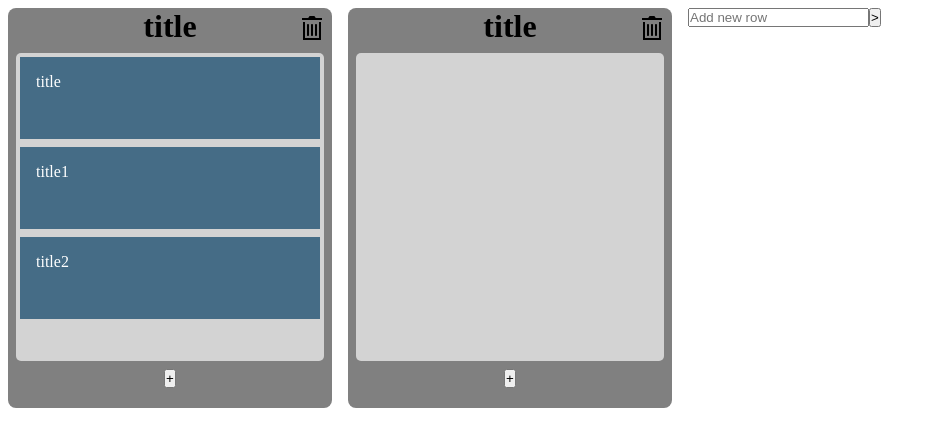
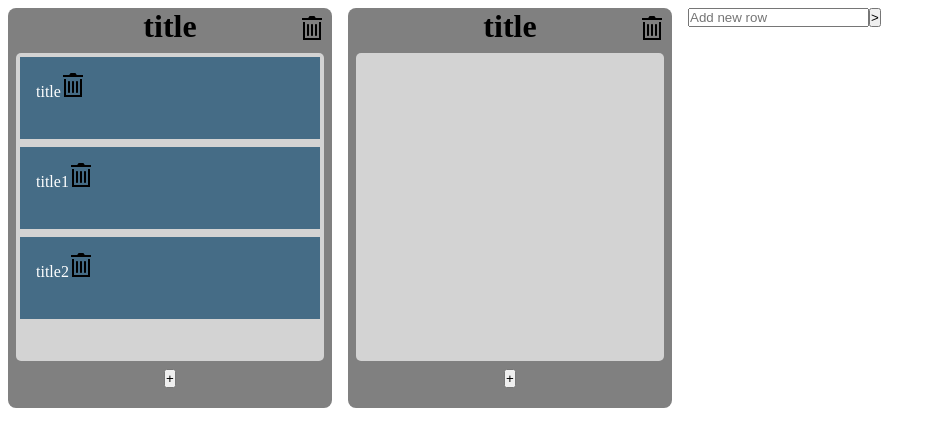
Before and after one commit to FennemaRL/Reacllo, a React (Create React App) app: page / in a window 1280 px wide. Shown: the top 446 px of the page, without its empty margins (0-936 px from the left). Built offline with nearby package versions, Linux system fonts and the light colour scheme.

Commit message:
se borran las tareas

```diff
--- a/src/App.js
+++ b/src/App.js
@@ -55,7 +55,7 @@ const removeColumn = (columnId, columns, setColumns) => {
     columns.findIndex(c => c.id === columnId),
     1
   );
-  setColumns([...copyColumns]);
+  setColumns(copyColumns);
 };
 const createColumn = (
   titleColumn,
@@ -80,6 +80,14 @@ const createTask = (columnId, columns, setColumns) => {
       setColumns(columnsCopy);
     }
   };
+};
+const removeTask = (columnId, taskIndex, columns, setColumns) => {
+  let copyColumns = [...columns];
+  let columnIndex = columns.findIndex(c => c.id === columnId);
+  let columnCopy = { ...copyColumns.splice(columnIndex, 1)[0] };
+  columnCopy.items.splice(taskIndex, 1);
+  copyColumns.splice(columnIndex, 0, columnCopy);
+  setColumns(copyColumns);
 };
 function App() {
   const [columns, setColumns] = useState(columns1);
@@ -172,6 +180,17 @@ function App() {
                                   >
                                     {" "}
                                     {item.title}
+                                    <img
+                                      src={tc}
+                                      onClick={() => {
+                                        removeTask(
+                                          column.id,
+                                          indx,
+                                          columns,
+                                          setColumns
+                                        );
+                                      }}
+                                    />
                                   </div>
                                 );
                               }}
--- a/src/newTask.jsx
+++ b/src/newTask.jsx
@@ -44,6 +44,7 @@ const newTask = props => {
         <button
           onClick={() => {
             props.addTask({ id: "5", title: "title5", body: "text1" });
+            clearRefInputValue();
             props.close();
           }}
         >
```
